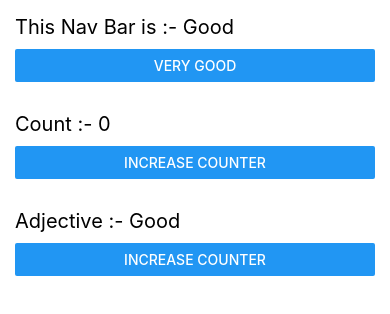
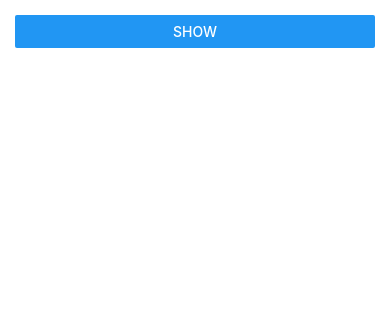
Before and after one commit to HimanshuTakshak2000/react-native-learn-from-Step_by_Step, a React Native app: screen / in a window 390 px wide. Shown: the top 314 px of the page. Built offline with nearby package versions, Linux system fonts and the light colour scheme.

Commit message:
useLayoutEffect hook with help of example and difference between useLayoutEffect && useEffect hook in react-native vd-unknown by Step-By-Step

```diff
--- a/App.tsx
+++ b/App.tsx
@@ -1,55 +1,36 @@
-import React, { useState, useEffect, useRef, useCallback } from 'react'
+import React, { useState, useEffect, useLayoutEffect } from 'react'
 import { Button, View,Text, TextInput } from 'react-native'
 import NavBar from './Components/NavBar'
 
 export default function App() {
 
-  /* useCallback Hook
-  Note :- 1) The useCallback hook is a React hook that allows you to cache a function and return a memoized version of it. This can be
-          used to optimize performance in React Native apps by avoiding unnecessary re-renders. It is similar to the useMemo hook but instead of returning a value, it returns a function.
-          2) The useCallback hook takes two arguments: a function and an array of dependencies. The function is the callback that is memoized and the array of dependencies is used to determine when the memoized version of the callback should be recreated.
-          3) The useCallback hook should be used when you need to memoize a callback function that is used multiple times. This can be used to optimize performance in React Native apps by avoiding unnecessary re-renders.
-          4) In another word, if we apply use callback hook to a function then it will freez the re-rendering of this function and if we pass any element in the array in callback hook then it will only be render that elemnt has update and other case it will be freezed.
-          5) If we pass any function as prop to component then it would be always different from the previous function even if we have not updated the function. So, the component is re-render everytime where we have used function as it's prop of the component.
-          6) When the UI is re-render then function are re-created. This phenomena is called as referential equality in React JS.
-          7) We can stop re-rendring of component if noting is updated i.e props using memo function with the class name.
+  /* useLayoutEffect Hook
+  Note :- 1) useLayoutEffect hook runs before the DOM is printed on the browser.
+          2) When ever we want to run code before the DOM is printed such as height, width and Anyting related to layout.
+          3) useLayoutEffect hook is syncrynous and useEffect hook is asyncronous.
+          4) The most common use case of useLayoutEffect is to get the dimension of the layout.
+          4) useEffect hook runs after the DOM is printed on the browser.
+          5) useLayoutEffect hook works exactly the same as useEffect(with same syntax).The only difference is when it run.
   */
+  const [toggle, setToggle] = useState(false);
 
-  const [count, setCount] = useState(0);
-  const [adjective, setAdjective] = useState("Good");
+  useEffect(()=>{
+    console.log('\n++++++++++ useEffect hook is called');
+    // setTimeout(()=>{console.log('useEffect set time out ')},3000); // useEffect is asyncrynous
+    console.log("end of useEffect hook ++++++++++\n");
+  },[toggle]);
 
-  // function updateAdjective (){
-  //   return "Very Good";
-  // }
-
-  const updateAdjective =  useCallback(()=>{
-    return "Very Good";
-  },[]); // if we pass count in the array then <Nav /> component will also be re-render for count update and if we do not write count then will not be re-render for count update.
+  useLayoutEffect(()=>{
+    console.log('\n---------- useLayoutEffect hook is called');
+    // setTimeout(()=>{console.log('useLayoutEffect set time out ')},3000); // useLayoutEffect is syncrynous
+    console.log("end of useLayoutEffect hook ----------\n");
+  },[toggle]);
 
   return (
 
-    <View>
-      <View style={{margin:15}}>
-      {/* <NavBar adjective ={adjective} /> */}
-        <NavBar adjective ={adjective} setAdjective={setAdjective} updateAdjective={updateAdjective} />
-      </View>
-
-      <View style={{margin:15}}>
-        <Text style={{fontSize:20, marginBottom:10}}>Count :- {count}</Text>
-        <Button title='Increase Counter' onPress={()=>setCount(count+1)}/>
-      </View>
-
-      <View style={{margin:15}}>
-        <Text style={{fontSize:20, marginBottom:10}}>Adjective :- {adjective}</Text>
-        <Button title='Increase Counter' onPress={()=> {
-        if(adjective === 'Good'){
-            setAdjective('Bad')
-        }
-        else{
-            setAdjective('Good')
-        }
-      }}/>
-      </View>
+    <View style={{margin:15}}>
+      <Button title={toggle?"Hide":"Show"} onPress={()=> setToggle(!toggle)} />
+        {toggle && <Text style={{marginTop:10, fontSize:20}}>Text is vissible</Text>}
 
     </View>
 
```
